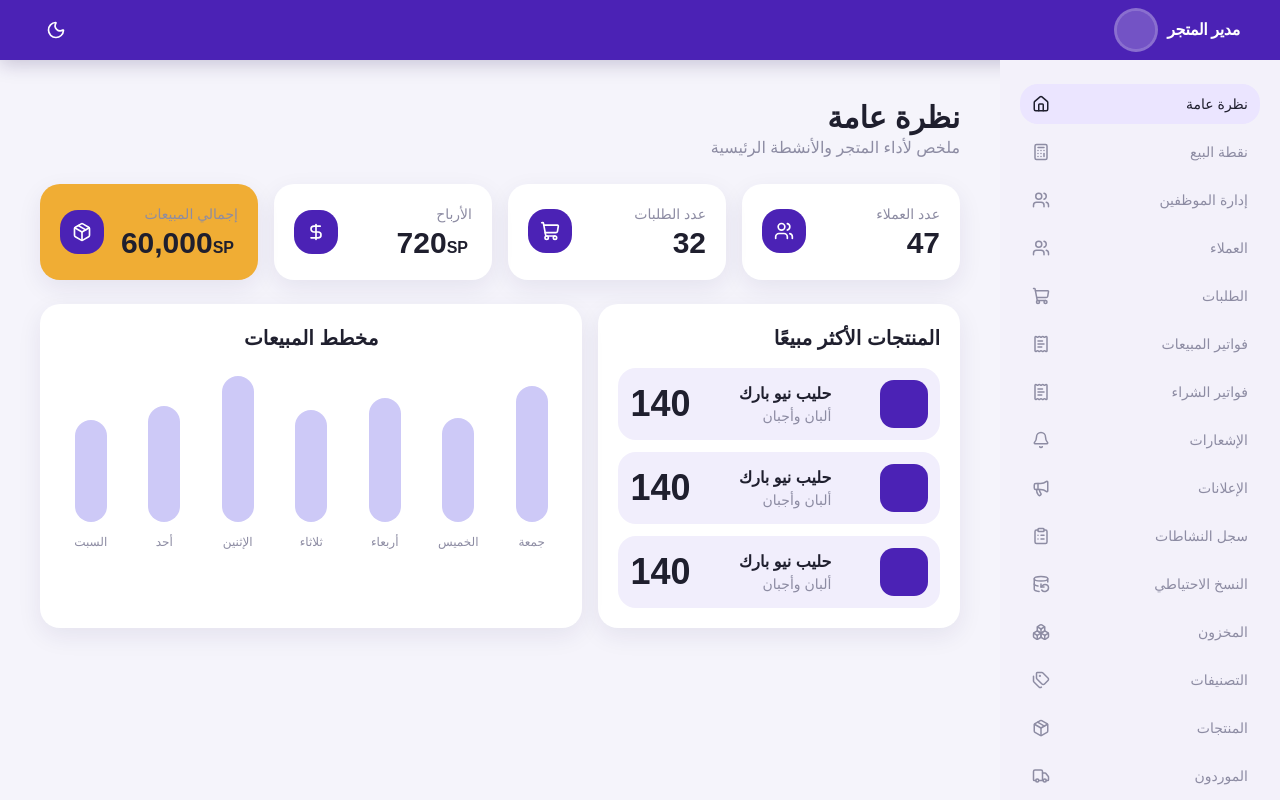
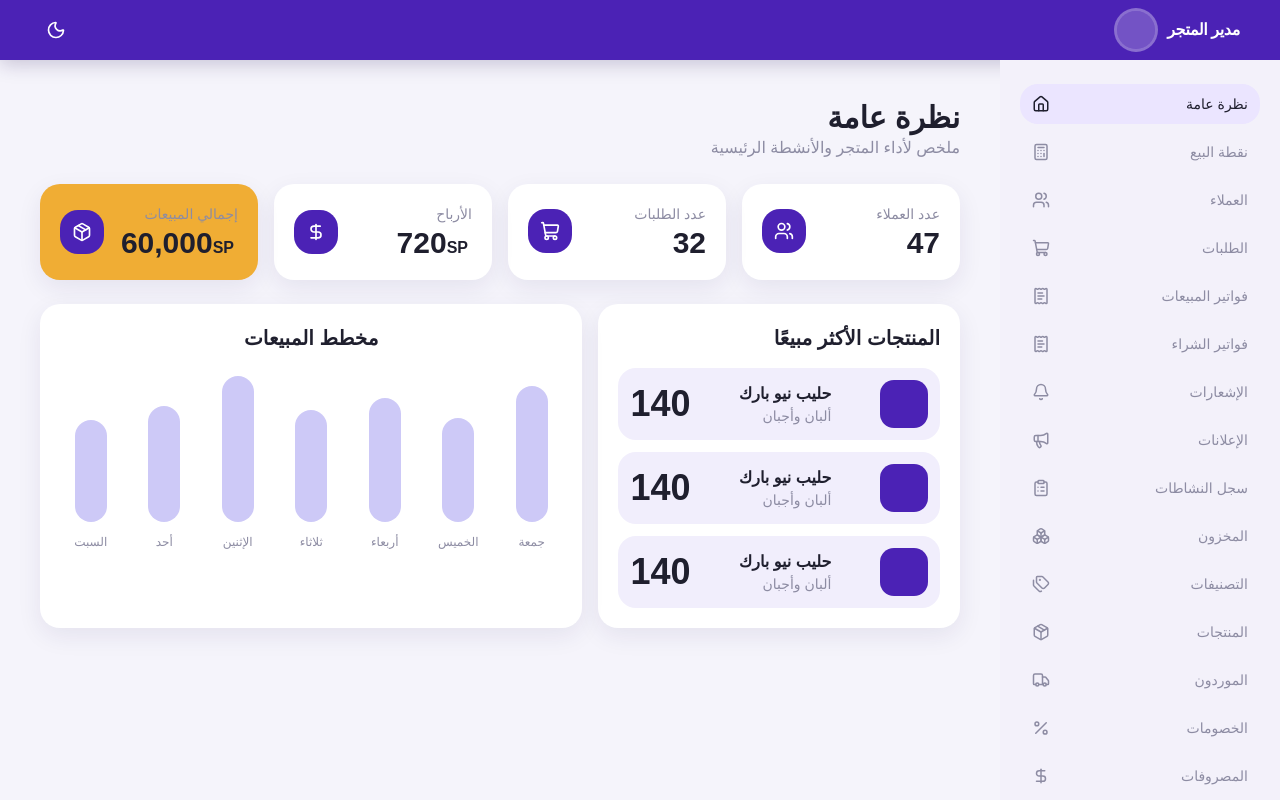
Before and after one commit to HassanAhmadAli/erp-system-frontend, a React (Vite) app: page /overview in a window 1280 px wide. Built offline with nearby package versions, Linux system fonts and the light colour scheme; sample sign-in values are in the browser's storage.

Commit message:
Clean up sidebar navigation

```diff
--- a/src/view/components/layout/app-sidebar.tsx
+++ b/src/view/components/layout/app-sidebar.tsx
@@ -4,7 +4,6 @@ import {
   Boxes,
   Calculator,
   ClipboardList,
-  DatabaseBackup,
   DollarSign,
   FileText,
   Gift,
@@ -14,7 +13,6 @@ import {
   Package,
   Percent,
   ReceiptText,
-  Settings,
   ShoppingCart,
   Tags,
   TrendingUp,
@@ -26,12 +24,107 @@ import { NavLink, useNavigate } from "react-router-dom"
 import { cn } from "@/lib/utils"
 import { clearTokens } from "@/utils/auth-storage"
 
-type NavItemProps = {
+type NavItem = {
   icon: ComponentType<{ className?: string }>
   label: string
   to: string
   showDot?: boolean
 }
+
+type NavItemProps = NavItem
+
+const sidebarItems: NavItem[] = [
+  {
+    icon: Home,
+    label: "نظرة عامة",
+    to: "/overview",
+  },
+  {
+    icon: Calculator,
+    label: "نقطة البيع",
+    to: "/pos",
+  },
+  {
+    icon: Users,
+    label: "العملاء",
+    to: "/customers",
+  },
+  {
+    icon: ShoppingCart,
+    label: "الطلبات",
+    to: "/orders",
+  },
+  {
+    icon: ReceiptText,
+    label: "فواتير المبيعات",
+    to: "/sales-invoices",
+  },
+  {
+    icon: ReceiptText,
+    label: "فواتير الشراء",
+    to: "/purchase-invoices",
+  },
+  {
+    icon: Bell,
+    label: "الإشعارات",
+    to: "/notifications",
+  },
+  {
+    icon: Megaphone,
+    label: "الإعلانات",
+    to: "/ads",
+  },
+  {
+    icon: ClipboardList,
+    label: "سجل النشاطات",
+    to: "/audit-logs",
+  },
+  {
+    icon: Boxes,
+    label: "المخزون",
+    to: "/inventory",
+  },
+  {
+    icon: Tags,
+    label: "التصنيفات",
+    to: "/categories",
+  },
+  {
+    icon: Package,
+    label: "المنتجات",
+    to: "/products",
+  },
+  {
+    icon: Truck,
+    label: "الموردون",
+    to: "/suppliers",
+  },
+  {
+    icon: Percent,
+    label: "الخصومات",
+    to: "/discounts",
+  },
+  {
+    icon: DollarSign,
+    label: "المصروفات",
+    to: "/expenses",
+  },
+  {
+    icon: FileText,
+    label: "التقارير",
+    to: "/reports",
+  },
+  {
+    icon: TrendingUp,
+    label: "التحليل المالي",
+    to: "/financial",
+  },
+  {
+    icon: Gift,
+    label: "مكافآت الولاء",
+    to: "/loyalty-rewards",
+  },
+]
 
 function SidebarNavItem({ icon: Icon, label, to, showDot }: NavItemProps) {
   return (
@@ -70,91 +163,18 @@ export function AppSidebar() {
   return (
     <aside className="erp-scrollbar flex w-[280px] shrink-0 flex-col overflow-y-auto bg-[var(--erp-sidebar)] px-5 py-6">
       <nav className="flex flex-1 flex-col gap-2">
-        <SidebarNavItem icon={Home} label="نظرة عامة" to="/overview" />
-
-        <SidebarNavItem icon={Calculator} label="نقطة البيع" to="/pos" />
-
-        <SidebarNavItem icon={Users} label="إدارة الموظفين" to="/staff" />
-
-        <SidebarNavItem icon={Users} label="العملاء" to="/customers" />
-
-        <SidebarNavItem icon={ShoppingCart} label="الطلبات" to="/orders" />
-
-        <SidebarNavItem
-          icon={ReceiptText}
-          label="فواتير المبيعات"
-          to="/sales-invoices"
-        />
-
-        <SidebarNavItem
-          icon={ReceiptText}
-          label="فواتير الشراء"
-          to="/purchase-invoices"
-        />
-
-        <SidebarNavItem icon={Bell} label="الإشعارات" to="/notifications" />
-
-        <SidebarNavItem icon={Megaphone} label="الإعلانات" to="/ads" />
-
-        <SidebarNavItem
-          icon={ClipboardList}
-          label="سجل النشاطات"
-          to="/audit-logs"
-        />
-
-        <SidebarNavItem
-          icon={DatabaseBackup}
-          label="النسخ الاحتياطي"
-          to="/backup"
-        />
-
-        <SidebarNavItem icon={Boxes} label="المخزون" to="/inventory" />
-
-        <SidebarNavItem icon={Tags} label="التصنيفات" to="/categories" />
-
-        <SidebarNavItem icon={Package} label="المنتجات" to="/products" />
-
-        <SidebarNavItem icon={Truck} label="الموردون" to="/suppliers" />
-
-        <SidebarNavItem icon={ShoppingCart} label="الطلبات" to="/orders" />
-
-        <SidebarNavItem icon={Percent} label="الخصومات" to="/discounts" />
-
-        <SidebarNavItem icon={DollarSign} label="المصروفات" to="/expenses" />
-        {/* <SidebarNavItem icon={Receipt} label="فواتير الشراء" to="/purchases" /> */}
-        {/* <SidebarNavItem
-          icon={ShoppingCart}
-          label="فواتير المبيعات"
-          to="/sales"
-        /> */}
-        <SidebarNavItem icon={FileText} label="التقارير" to="/reports" />
-        <SidebarNavItem
-          icon={TrendingUp}
-          label="التحليل المالي"
-          to="/financial"
-        />
-        <SidebarNavItem
-          icon={Gift}
-          label="مكافآت الولاء"
-          to="/loyalty-rewards"
-        />
+        {sidebarItems.map((item) => (
+          <SidebarNavItem key={item.to} {...item} />
+        ))}
       </nav>
 
-      <div className="mt-8 border-t pt-4">
-        <button
-          className="flex w-full items-center gap-3 rounded-2xl px-3 py-2.5 text-sm"
-          onClick={() => navigate("/profile")}
-        >
-          <Settings className="size-[18px]" />
-          <span className="flex-1 text-right">الملف الشخصي</span>
-        </button>
-
+      <div className="mt-8 border-t border-[var(--erp-border)] pt-4">
         <button
           onClick={handleLogout}
-          className="mt-2 flex w-full items-center gap-3 rounded-2xl px-3 py-2.5 text-sm text-red-500"
+          className="flex w-full items-center gap-3 rounded-2xl px-3 py-2.5 text-sm font-medium text-red-500 transition-colors hover:bg-red-50"
         >
+          <span className="min-w-0 flex-1 text-right">تسجيل الخروج</span>
           <LogOut className="size-[18px]" />
-          <span className="flex-1 text-right">تسجيل الخروج</span>
         </button>
       </div>
     </aside>
```
